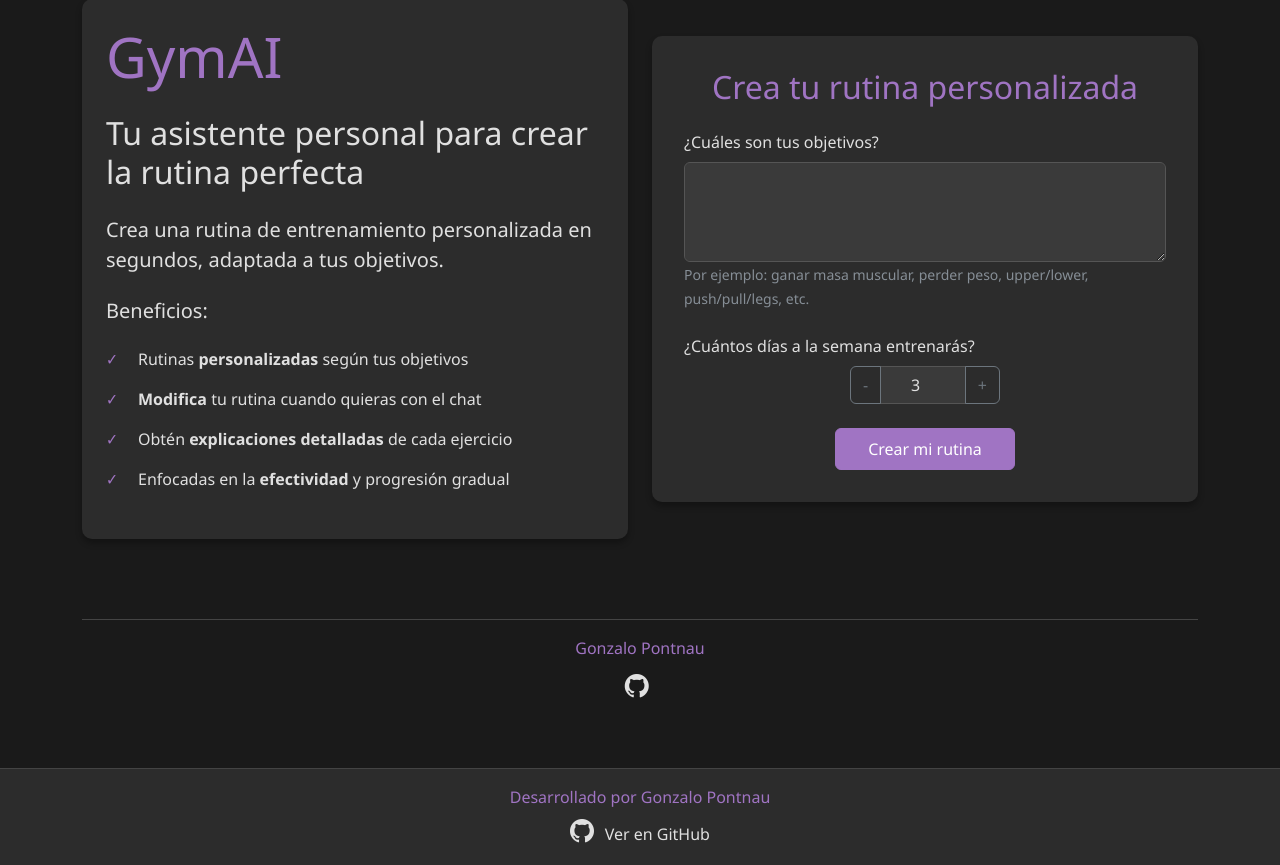
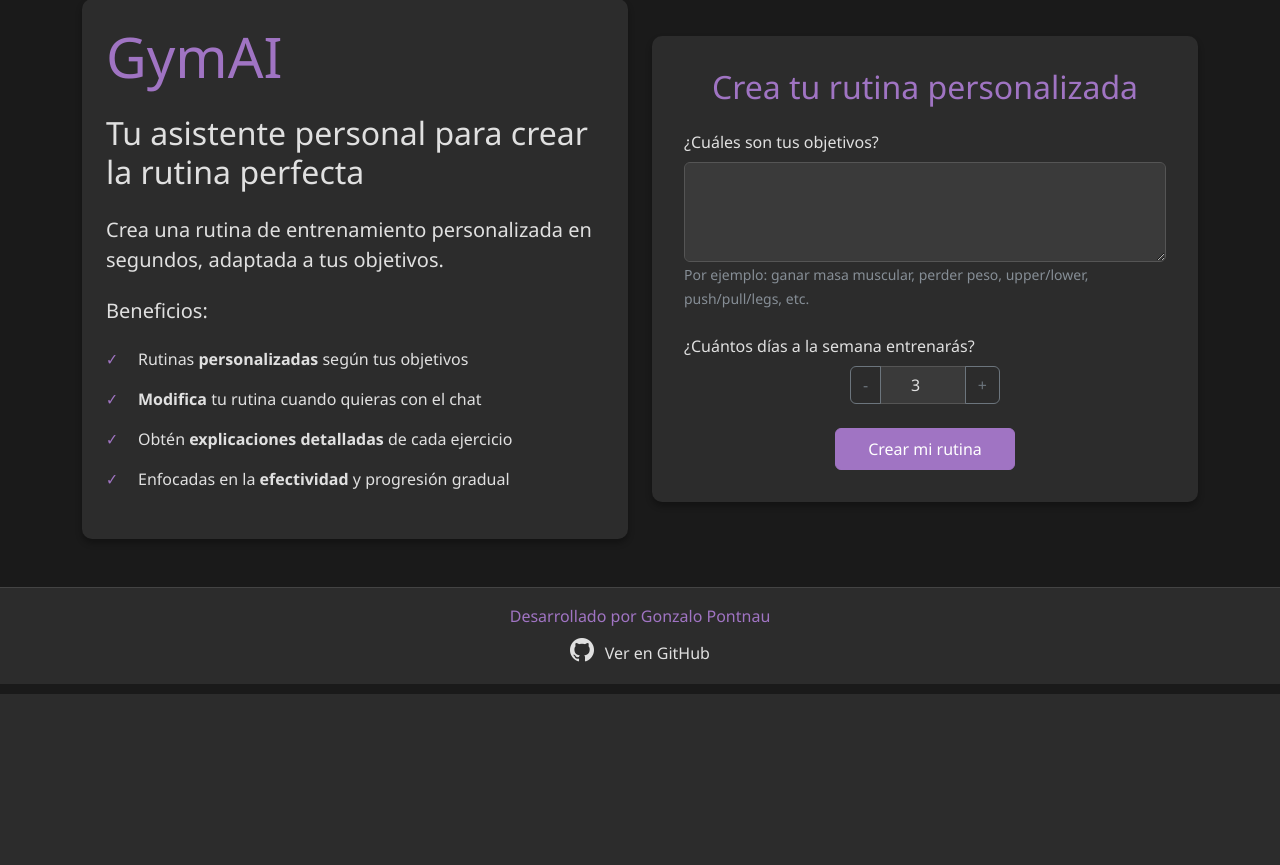
Before and after one commit to GonzaloPontnau/gym-AI, a FastAPI app: page / in a window 1280 px wide. Shown: the part 106-971 px from the top of the page. After the commit the page ends 800 px from the top, so only its background shows below. Run offline with FastAPI, Linux system fonts and the light colour scheme; some libraries are stand-ins or nearby versions.

Commit message:
fix: eliminar footer personalizado del template chat_initial.html

```diff
--- a/templates/chat_initial.html
+++ b/templates/chat_initial.html
@@ -67,18 +67,6 @@
                 </div>
                 <h3 class="mt-4 loading-pulse">Creando tu rutina personalizada...</h3>
                 <p class="text-muted">Esto puede tardar unos segundos.</p>
-            </div>
-        </div>
-    </div>
-
-    <!-- Footer personalizado -->
-    <div class="row mt-5">
-        <div class="col-12 text-center">
-            <div class="custom-footer">
-                <p>Gonzalo Pontnau</p>
-                <a href="https://github.com/GonzaloPontnau/gym-AI" target="_blank" class="github-link">
-                    <i class="bi bi-github"></i>
-                </a>
             </div>
         </div>
     </div>
```
